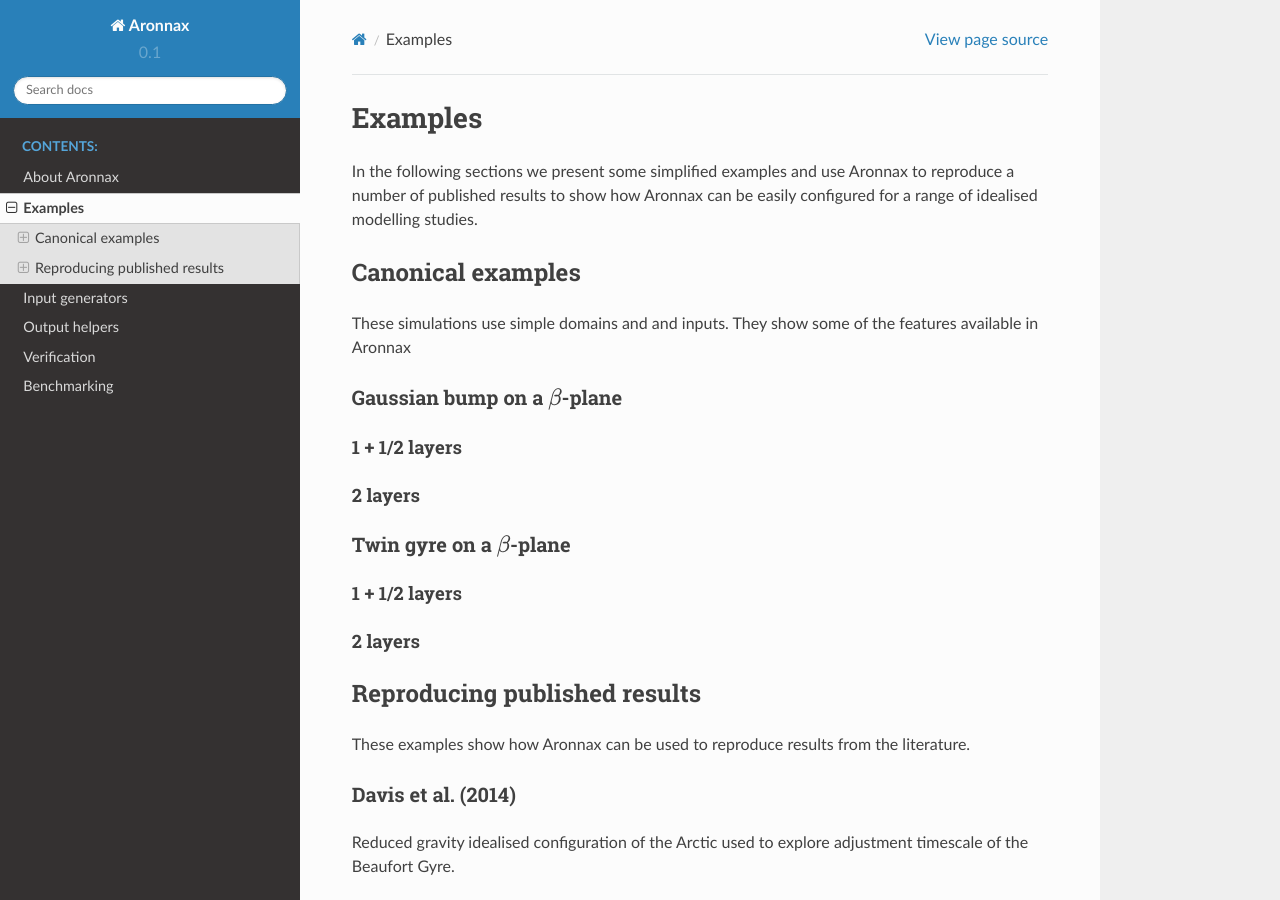
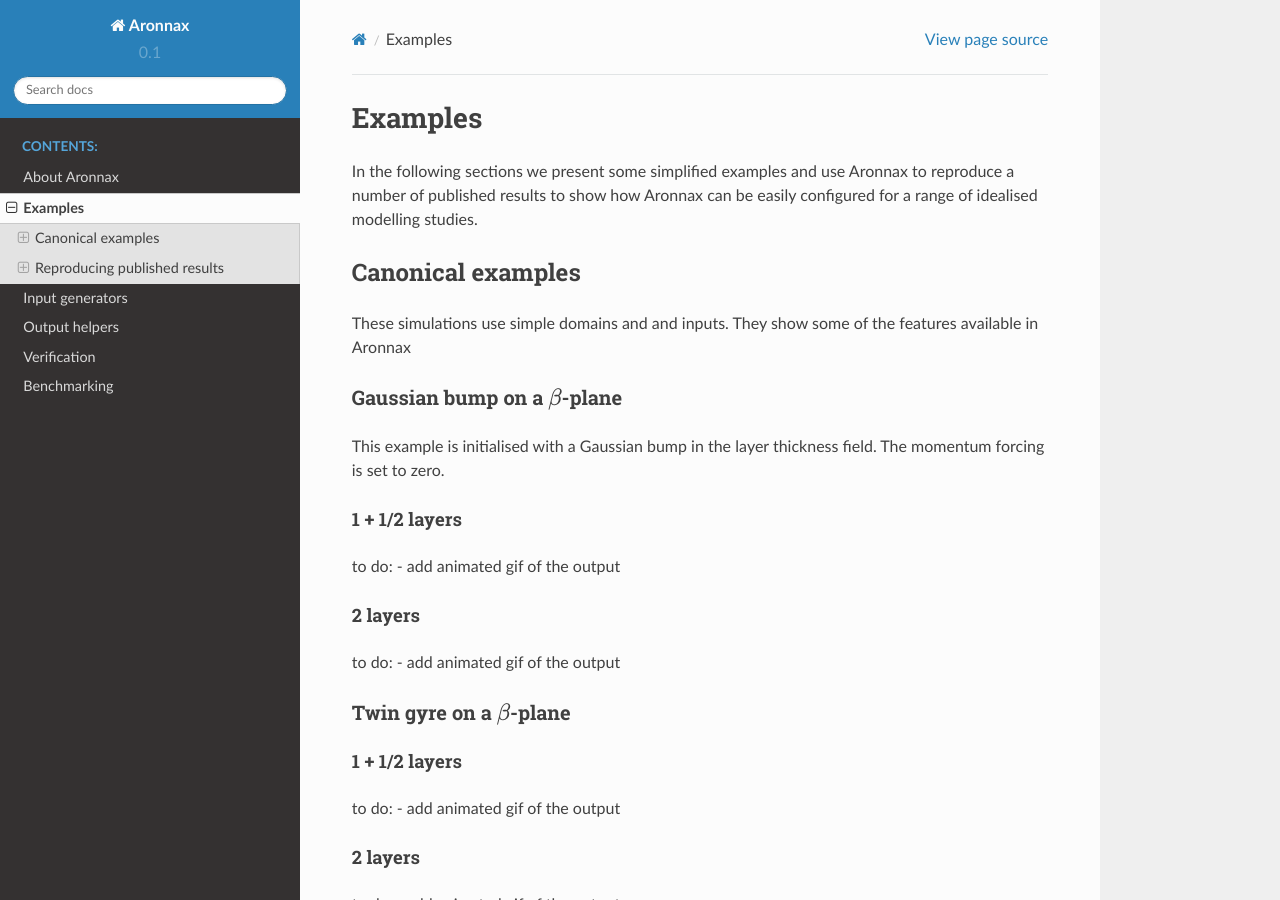
Before and after one commit to edoddridge/aronnax, a Sphinx documentation site: the page built from docs/examples.rst, in a window 1280 px wide and 900 px high. Built offline with Sphinx 7.4.7 and the Read the Docs theme 2.0.0, drawn with Linux system fonts in a browser that asks for light colours; some of the changed text lies outside the part shown.

Commit message:
add notes for including output

```diff
--- a/docs/examples.rst
+++ b/docs/examples.rst
@@ -12,12 +12,18 @@
 Gaussian bump on a :math:`\beta`-plane
 ----------------------------------------
 
+This example is initialised with a Gaussian bump in the layer thickness field. The momentum forcing is set to zero.
+
 1 + 1/2 layers
 +++++++++++++++
+to do:
+- add animated gif of the output
 
 
 2 layers
 +++++++++++
+to do:
+- add animated gif of the output
 
 
 Twin gyre on a :math:`\beta`-plane
@@ -25,11 +31,13 @@
 
 1 + 1/2 layers
 +++++++++++++++
-
+to do:
+- add animated gif of the output
 
 2 layers
 +++++++++++
-
+to do:
+- add animated gif of the output
 
 Reproducing published results
 ===============================
```
